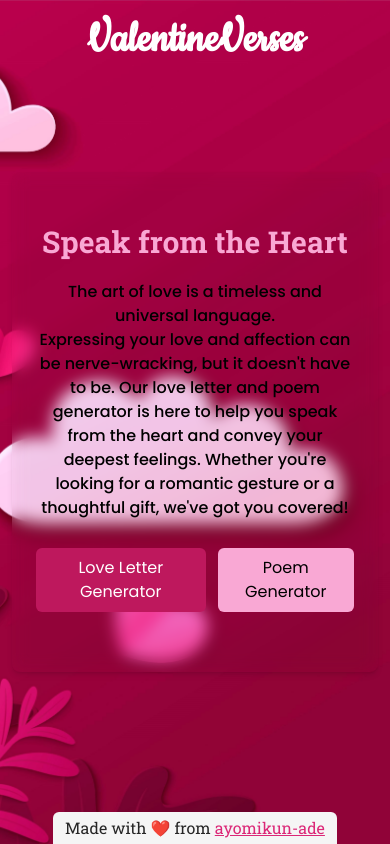
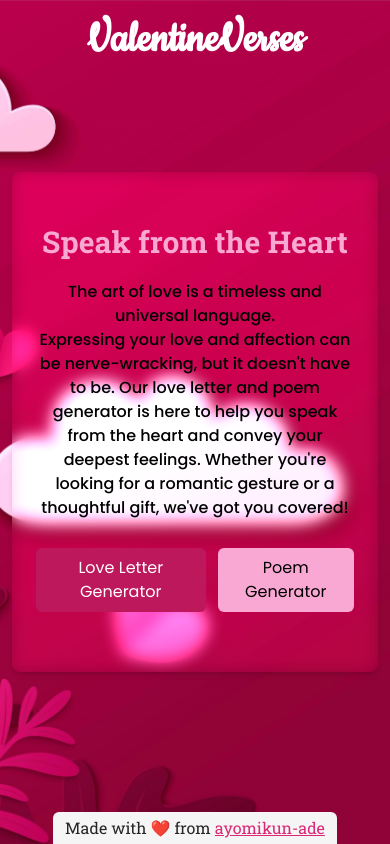
Before and after one commit to ayomikun-ade/valentineverses.ui, a React (Vite) app: page / in a window 390 px wide. Built offline with nearby package versions, Linux system fonts and the light colour scheme.

Commit message:
fix: adjusted home page text visibility

```diff
--- a/src/pages/Home.jsx
+++ b/src/pages/Home.jsx
@@ -7,7 +7,7 @@ const Home = () => {
     <>
       <section className="relative font-soft bg-[url('/src/assets/letters.jpg')] bg-no-repeat bg-right-top bg-cover md:bg-center min-h-screen w-full flex flex-col justify-center items-center">
         <Header />
-        <div className="backdrop-brightness-95 backdrop-blur flex flex-col mx-3 max-w-[600px] min-h-[500px] px-6 py-8 justify-evenly items-center bg-transparent shadow-md rounded-lg">
+        <div className="backdrop-brightness-125 md:backdrop-brightness-95 backdrop-blur flex flex-col mx-3 max-w-[600px] min-h-[500px] px-6 py-8 justify-evenly items-center bg-transparent shadow-md rounded-lg">
           <h2 className="font-hard font-bold text-center text-pink-300 md:text-pink-600 text-3xl">
             Speak from the Heart
           </h2>
```
